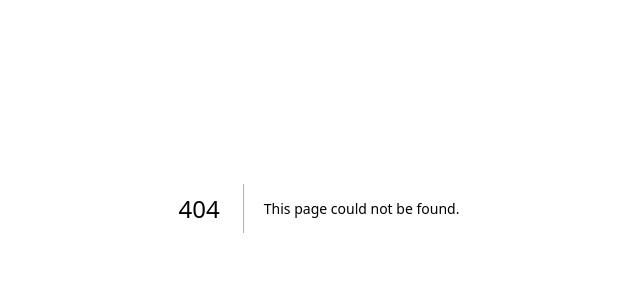
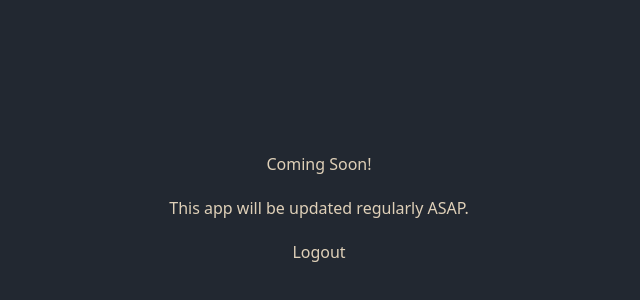
Before and after one commit to ardwiinoo/expenses-tracker, a Next.js app: page /dashboard in a window 1280 px wide. Before the commit this address had no page. Shown: the part 192-492 px from the top of the page, without its empty margins (321-961 px from the left). Built offline with nearby package versions, Linux system fonts and the light colour scheme.

Commit message:
feat: add Home component with logout functionality and UI layout

```diff
--- /dev/null
+++ b/src/app/dashboard/page.tsx
@@ -0,0 +1,32 @@
+'use client'
+
+import { useRouter } from 'next/navigation'
+import { useApi } from '@/hooks/useApi'
+import FormBuilder from '@/components/FormBuilder'
+
+export default function Home() {
+    const router = useRouter()
+    const [loading, , , request] = useApi()
+
+    const handleLogout = async () => {
+        await request('/api/auth/logout', {
+            method: 'POST',
+        })
+
+        router.push('/auth/signin')
+    }
+
+    return (
+        <div className="flex-col flex gap-5 justify-center items-center h-screen">
+            <h3>Coming Soon!</h3>
+            <p>This app will be updated regularly ASAP.</p>
+
+            <FormBuilder
+                fields={[]}
+                onSubmit={handleLogout}
+                submitLabel="Logout"
+                loading={loading}
+            />
+        </div>
+    )
+}
```
